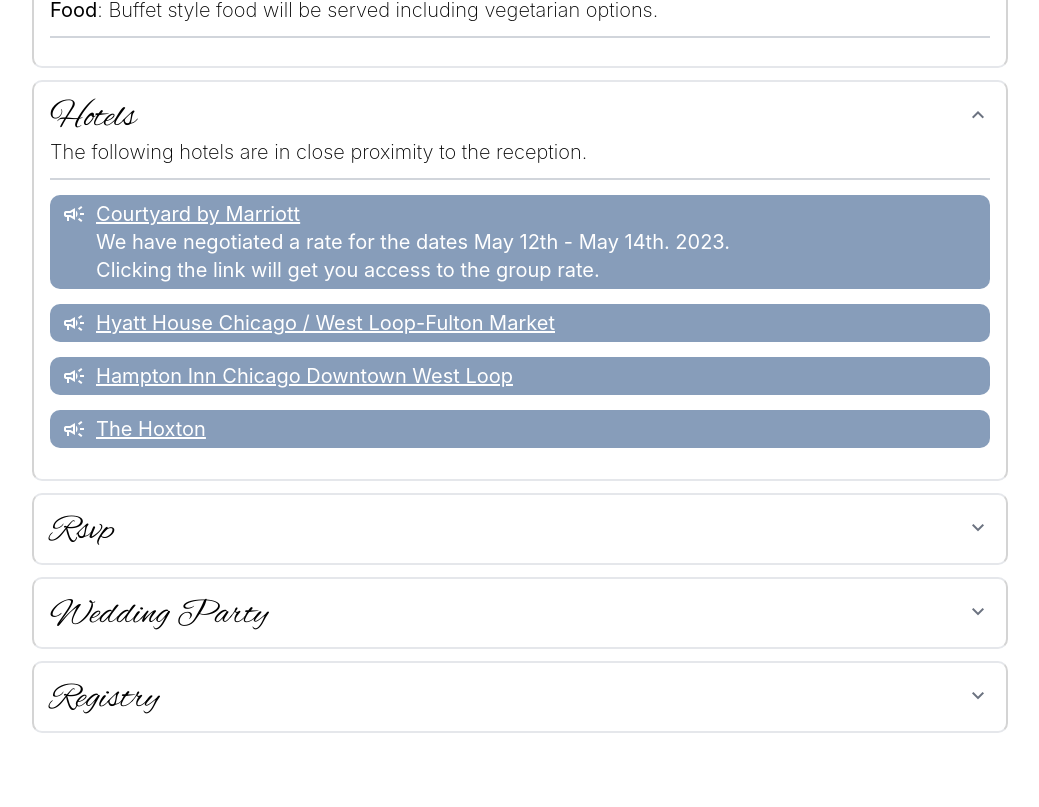
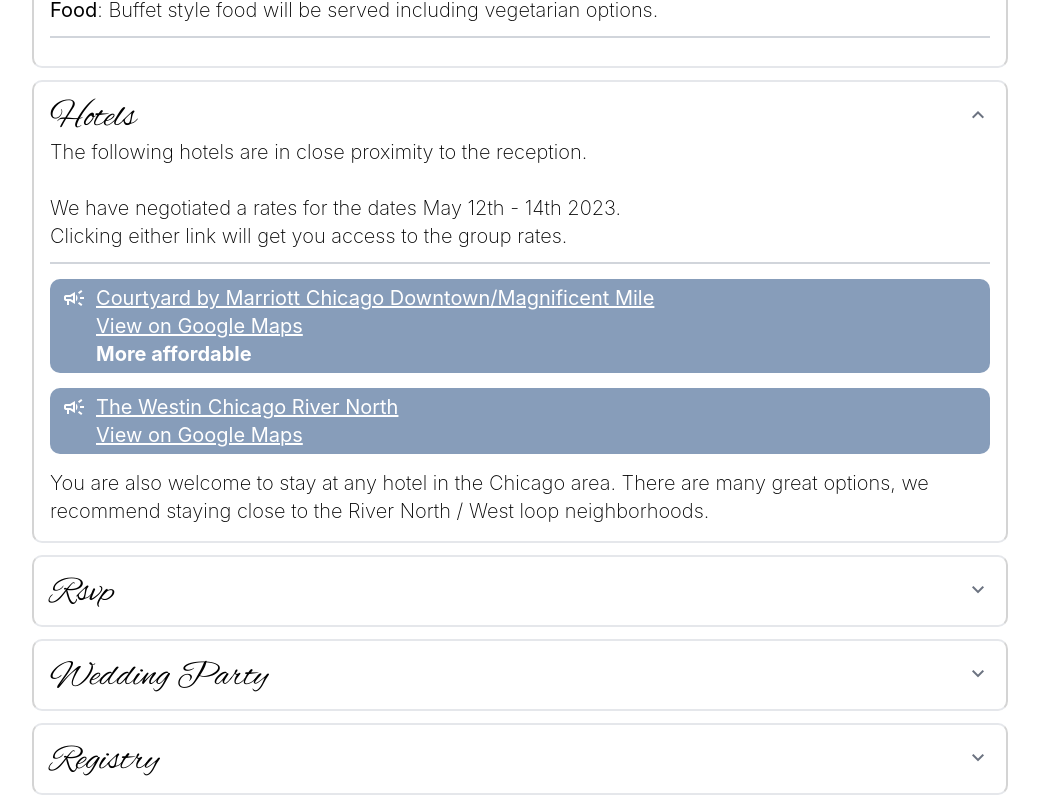
Before and after one commit to dmorton2297/dam2023, a Next.js app: page /event in a window 1280 px wide. Shown: the part 2286-3093 px from the top of the page, without its empty margins (120-1159 px from the left). Before the commit the page ends 3031 px from the top, so only its background shows below. Built offline with nearby package versions, Linux system fonts and the light colour scheme.

Commit message:
Updated hotel information

```diff
--- a/pages/event/index.tsx
+++ b/pages/event/index.tsx
@@ -117,34 +117,40 @@
             </InfoCard>
             <InfoCard title="Hotels" open={true}>
               <Text>
-                The following hotels are in close proximity to the reception.
+                The following hotels are in close proximity to the reception.{" "}
+                <br /> <br />
+                We have negotiated a rates for the dates May 12th - 14th 2023.{" "}
+                <br /> Clicking either link will get you access to the group
+                rates.
               </Text>
               <Seperator />
               <ul>
                 <Subtext>
                   <Link href="https://www.marriott.com/events/start.mi?id=1670446546264&key=GRP">
-                    Courtyard by Marriott
+                    Courtyard by Marriott Chicago Downtown/Magnificent Mile
+                  </Link>
+                  <br style={{ marginBottom: 5 }} />
+                  <Link href="https://goo.gl/maps/e9ATF9hV75hdRwnHA">
+                    View on Google Maps
                   </Link>
                   <br />
-                  We have negotiated a rate for the dates May 12th - May 14th.
-                  2023. <br /> Clicking the link will get you access to the group rate.
+                  <strong>More affordable</strong>
                 </Subtext>
                 <Subtext>
-                  <Link href="https://www.hyatt.com/en-US/hotel/illinois/hyatt-house-chicago-west-loop-fulton-market/chixl?src=corp_lclb_gmb_seo_chixl">
-                    Hyatt House Chicago / West Loop-Fulton Market
+                  <Link href="https://book.passkey.com/gt/219062776?gtid=ee328a1dbda0eb1b0308321891c7b6d&mobile=true&dw=428">
+                    The Westin Chicago River North
                   </Link>
-                </Subtext>
-                <Subtext>
-                  <Link href="https://www.hilton.com/en/hotels/chiwxhx-hampton-chicago-downtown-west-loop/?SEO_id=GMB-AMER-HX-CHIWXHX&y_source=1_MzgxMDg4OC03MTUtbG9jYXRpb24ud2Vic2l0ZQ==">
-                    Hampton Inn Chicago Downtown West Loop
-                  </Link>
-                </Subtext>
-                <Subtext>
-                  <Link href="https://thehoxton.com/chicago/?utm_source=google&utm_medium=local&utm_campaign=hotel-thehoxtonchicago">
-                    The Hoxton
+                  <br style={{ marginBottom: 5 }} />
+                  <Link href="https://goo.gl/maps/pxGKHEMJbvhrQoV59">
+                    View on Google Maps
                   </Link>
                 </Subtext>
               </ul>
+              <Text>
+                You are also welcome to stay at any hotel in the Chicago area.
+                There are many great options, we recommend staying close to the
+                River North / West loop neighborhoods.
+              </Text>
             </InfoCard>
             <InfoCard title="Rsvp">
               <Text>
```
